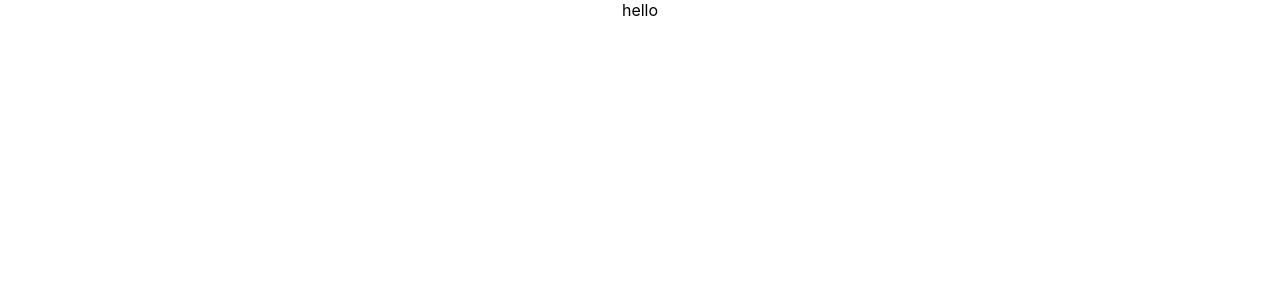
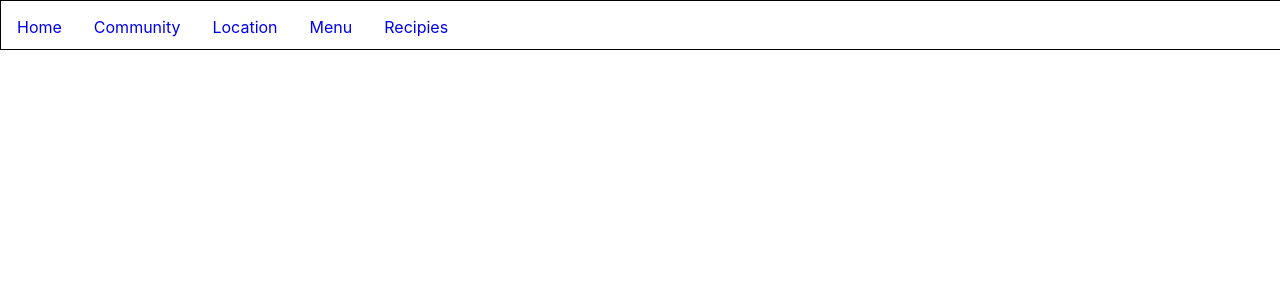
Before and after one commit to francescocori/restaurant-website, a React (Create React App) app: page / in a window 1280 px wide. Shown: the top 300 px of the page. Built offline with nearby package versions, Linux system fonts and the light colour scheme.

Commit message:
start navBar structure

```diff
--- a/src/App.js
+++ b/src/App.js
@@ -1,7 +1,26 @@
 import "./App.css";
+import {
+  Community,
+  Landing,
+  Location,
+  Menu,
+  PopularReceipes,
+} from "./Sections";
 
+import { NavBar, Footer, ContactUs } from "./Components";
 function App() {
-  return <div className="App">hello</div>;
+  return (
+    <div className="App">
+      <NavBar />
+      {/* <Landing />
+      <Community />
+      <Location />
+      <Menu />
+      <PopularReceipes />
+      <ContactUs />
+      <Footer /> */}
+    </div>
+  );
 }
 
 export default App;
--- a/src/Components/NavBar/index.js
+++ b/src/Components/NavBar/index.js
@@ -1,7 +1,21 @@
 import React from "react";
 import "./style.css";
 const NavBar = () => {
-  return <div>NavBar</div>;
+  return (
+    <>
+      <link
+        rel="stylesheet"
+        href="https://cdnjs.cloudflare.com/ajax/libs/font-awesome/4.7.0/css/font-awesome.min.css"
+      ></link>
+      <div className="navBar">
+        <a href="#home">Home</a>
+        <a href="#community">Community</a>
+        <a href="#location">Location</a>
+        <a href="#menu">Menu</a>
+        <a href="#recipies">Recipies</a>
+      </div>
+    </>
+  );
 };
 
 export default NavBar;
--- /dev/null
+++ b/src/Components/NavBar/style.css
@@ -0,0 +1,20 @@
+.navBar {
+  width: 100vw;
+  height: 3rem;
+  border: 1px solid black;
+  display: flex;
+  justify-content: flex-start;
+  position: fixed;
+  top: 0;
+  left: 0;
+  overflow: hidden;
+}
+.navBar a {
+  padding: 1rem;
+  text-decoration: none;
+  font-size: 1rem;
+}
+
+.navBar a:hover {
+  font-weight: bold;
+}
--- /dev/null
+++ b/src/Components/index.js
@@ -0,0 +1,7 @@
+export { default as NavBar } from "./NavBar";
+export { default as CardCommunity } from "./CardCommunity";
+export { default as CardReceipe } from "./CardRecipe";
+export { default as ColumnMenu } from "./ColumnMenu";
+export { default as ContactUs } from "./ContactUs";
+export { default as SectionTracker } from "./SectionTracker";
+export { default as Footer } from "./Footer";
--- /dev/null
+++ b/src/Sections/index.js
@@ -0,0 +1,5 @@
+export { default as Community } from "./Community";
+export { default as Landing } from "./Landing";
+export { default as Location } from "./Location";
+export { default as PopularReceipes } from "./PopularReceipes";
+export { default as Menu } from "./Menu";
```
Also changed, not shown: src/Components/NavBar/stle.css (deleted), src/Components/SectionTracker/style.css (added).
